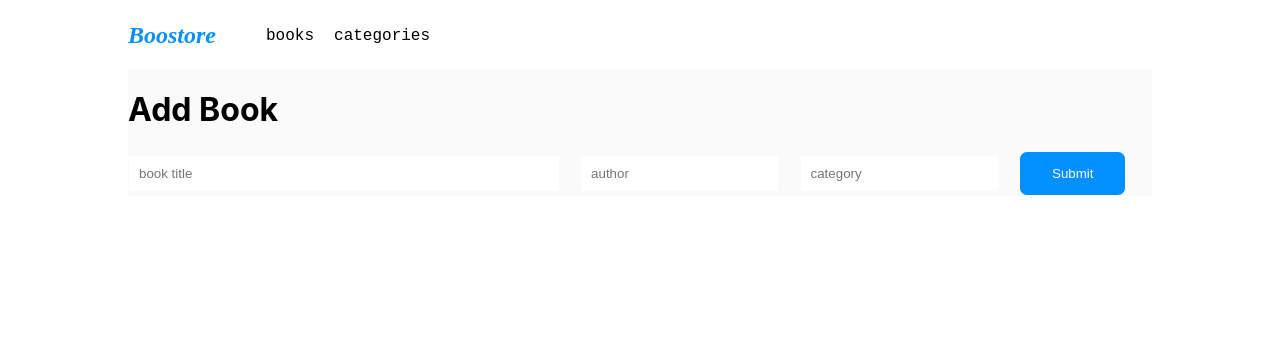
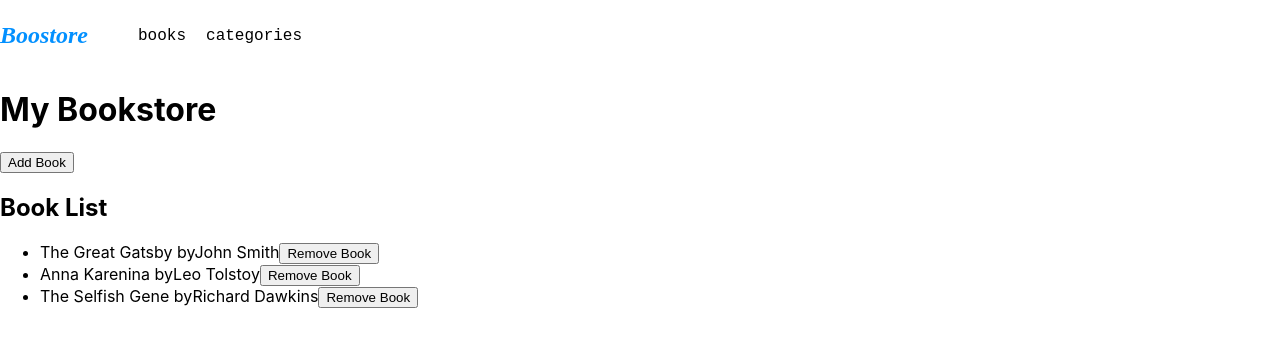
Before and after one commit to paulshaun-kdtk/React_Book_Store, a React (Create React App) app: page /books in a window 1280 px wide. Shown: the top 346 px of the page. Built offline with nearby package versions, Linux system fonts and the light colour scheme.

Commit message:
books reducers

```diff
--- a/src/App.js
+++ b/src/App.js
@@ -1,13 +1,17 @@
 import './App.css';
 import { BrowserRouter as Router, Routes, Route } from 'react-router-dom';
+import { Provider } from 'react-redux';
 import Home from './components/Home';
 import Components from './components/Components';
 import Books from './components/Books';
+import storeConfig from './redux/store';
 // end imports
+
+const store = storeConfig();
 
 function App() {
   return (
-
+    <Provider store={store}>
       <Router>
         <Routes>
           <Route path="/" element={<Home />} />
@@ -15,6 +19,7 @@
           <Route path="/categories" element={<Components />} />
         </Routes>
       </Router>
+    </Provider>
 
   );
 }
--- a/src/components/Books.js
+++ b/src/components/Books.js
@@ -1,163 +1,32 @@
-import React, { useState } from 'react';
-import './Main.css';
-import './Book.css';
-import { CircularProgressbar, buildStyles } from 'react-circular-progressbar';
+import React from 'react';
+import { useDispatch } from 'react-redux';
+import { addBook } from '../redux/books/booksSlice';
+import BookList from './BooksList';
 import Header from './Header';
-import 'react-circular-progressbar/dist/styles.css';
 
-function Book({
-  title, author, progress, category, onProgressUpdate,
-}) {
-  return (
-    <div className="bookCard">
+// end imports
 
-      <div className="bookInfo">
-        <div className="book">
-          <div className="bookDetails">
-            <span>
-              {' '}
-              {category}
-              {' '}
-              <br />
-              <b>
-                {' '}
-                {title}
-              </b>
-              <br />
-              <p>
-                {' '}
-                {author}
-                {' '}
-              </p>
-            </span>
+const App = () => {
+  const dispatch = useDispatch();
 
-            <ul className="list">
-              <li>remove</li>
-              <li>edit</li>
-              <li>delete</li>
-            </ul>
-          </div>
-        </div>
-
-        <div className="progressDiv">
-          <CircularProgressbar
-            className="progress"
-            value={progress}
-            text={`${progress}%`}
-            styles={buildStyles({
-              textSize: '16px',
-              pathColor: `rgba(62, 152, 199, ${progress / 100})`,
-              textColor: '#f88',
-              trailColor: '#d6d6d6',
-            })}
-          />
-        </div>
-        <div className="onPBtn" style={{ display: 'flex', flexDirection: 'column', paddingInlineEnd: '20%' }}>
-          <i>Current Chapter</i>
-          <button type="button" onClick={onProgressUpdate}>Update Progress</button>
-        </div>
-
-      </div>
-    </div>
-  );
-}
-
-function useLocalStorage(key, initialValue) {
-  const [storedValue, setStoredValue] = React.useState(() => {
-    try {
-      const item = window.localStorage.getItem(key);
-      return item ? JSON.parse(item) : initialValue;
-    } catch (error) {
-      return initialValue;
-    }
-  });
-
-  const setValue = (value) => {
-    try {
-      const valueToStore = value instanceof Function ? value(storedValue) : value;
-      setStoredValue(valueToStore);
-      window.localStorage.setItem(key, JSON.stringify(valueToStore));
-    } catch (error) {
-      console.log('Error saving to local storage');
-    }
-  };
-
-  return [storedValue, setValue];
-}
-
-function AdditionForm() {
-  const [title, setTitle] = useState('');
-  const [author, setAuthor] = useState('');
-  const [category, setCategory] = useState('');
-  const [books, setBooks] = useLocalStorage('books', []);
-
-  const onSubmit = (e) => {
-    e.preventDefault();
-    setBooks((prevBooks) => [
-      ...prevBooks,
-      {
-        title, author, category, progress: 0,
-      },
-    ]);
-    setTitle('');
-    setAuthor('');
-    setCategory('');
-  };
-
-  const onUpdateProgressBarClick = (index) => {
-    setBooks((prevBooks) => prevBooks.map((book, i) => (i === index
-      ? { ...book, progress: Math.min(book.progress + 5, 100) }
-      : book)));
+  const handleAddBook = () => {
+    const newBook = {
+      item_id: `item${Date.now()}`,
+      title: 'New Book',
+      author: 'Unknown Author',
+      category: 'Fiction',
+    };
+    dispatch(addBook(newBook));
   };
 
   return (
-    <div className="Container">
+    <div>
       <Header />
-      <div id="dynamicDisplay">
-        {books.map((book, index) => (
-          <Book
-            key={index}
-            title={book.title}
-            author={book.author}
-            progress={book.progress}
-            category={book.category}
-            onProgressUpdate={() => onUpdateProgressBarClick(index)}
-          />
-        ))}
-      </div>
-
-      <div className="additionForm">
-        <h1> Add Book </h1>
-        <form onSubmit={onSubmit}>
-          <input
-            className="formInputTitle"
-            type="text"
-            placeholder="book title"
-            value={title}
-            onChange={(e) => setTitle(e.target.value)}
-            required
-          />
-          <input
-            type="text"
-            placeholder="author"
-            value={author}
-            onChange={(e) => setAuthor(e.target.value)}
-            required
-          />
-          <input
-            type="text"
-            placeholder="category"
-            value={category}
-            onChange={(e) => setCategory(e.target.value)}
-            required
-          />
-          <button type="submit" className="formButton">
-            Submit
-          </button>
-        </form>
-      </div>
+      <h1>My Bookstore</h1>
+      <button type="button" onClick={handleAddBook}> Add Book</button>
+      <BookList />
     </div>
   );
-}
+};
 
-export default AdditionForm;
+export default App;
--- /dev/null
+++ b/src/components/BooksList.js
@@ -0,0 +1,33 @@
+import React from 'react';
+import { useSelector, useDispatch } from 'react-redux';
+import { removeBook } from '../redux/books/booksSlice';
+
+// end imports
+
+const BookList = () => {
+  const books = useSelector((state) => state.books.books);
+  const dispatch = useDispatch();
+
+  const handleRemoveBook = (id) => {
+    dispatch(removeBook({ index: id }));
+  };
+
+  return (
+    <div>
+      <h2>Book List</h2>
+      <ul>
+        {books.map((book) => (
+          <li key={book.item_id}>
+            {book.title}
+            {' '}
+            by
+            {book.author}
+            <button type="button" onClick={() => handleRemoveBook(book.item_id)}>Remove Book</button>
+          </li>
+        ))}
+      </ul>
+    </div>
+  );
+};
+
+export default BookList;
--- a/src/redux/books/booksSlice.js
+++ b/src/redux/books/booksSlice.js
@@ -1,7 +1,26 @@
 import { createSlice } from '@reduxjs/toolkit';
 
 const initialState = {
-  books: [],
+  books: [
+    {
+      item_id: 'item1',
+      title: 'The Great Gatsby',
+      author: 'John Smith',
+      category: 'Fiction',
+    },
+    {
+      item_id: 'item2',
+      title: 'Anna Karenina',
+      author: 'Leo Tolstoy',
+      category: 'Fiction',
+    },
+    {
+      item_id: 'item3',
+      title: 'The Selfish Gene',
+      author: 'Richard Dawkins',
+      category: 'Nonfiction',
+    },
+  ],
 };
 
 const booksSlice = createSlice({
@@ -12,7 +31,8 @@
       state.books.push(action.payload);
     },
     removeBook: (state, action) => {
-      state.books = state.books.filter((_, index) => index !== action.payload.index);
+      const itemIdToRemove = action.payload.item_id;
+      state.books = state.books.filter((book) => book.item_id !== itemIdToRemove);
     },
     updateProgress: (state, action) => {
       const { index } = action.payload;
--- a/src/redux/store.js
+++ b/src/redux/store.js
@@ -1,8 +1,6 @@
 import { configureStore, combineReducers } from '@reduxjs/toolkit';
 import categoriesReducer from './categories/categoriesSlice';
 import booksReducer from './books/booksSlice';
-
-// end immports
 
 const rootReducer = combineReducers({
   categories: categoriesReducer,
@@ -10,7 +8,9 @@
 });
 
 const storeConfig = () => {
-  const store = configureStore(rootReducer);
+  const store = configureStore({
+    reducer: rootReducer,
+  });
   return store;
 };
 
```
Also changed, not shown: src/components/AddBooks.js (added, +23 -0 lines), 1 other file (tests, documents, lock files or other folders). Lines whose indentation alone changed are shown as unchanged.
